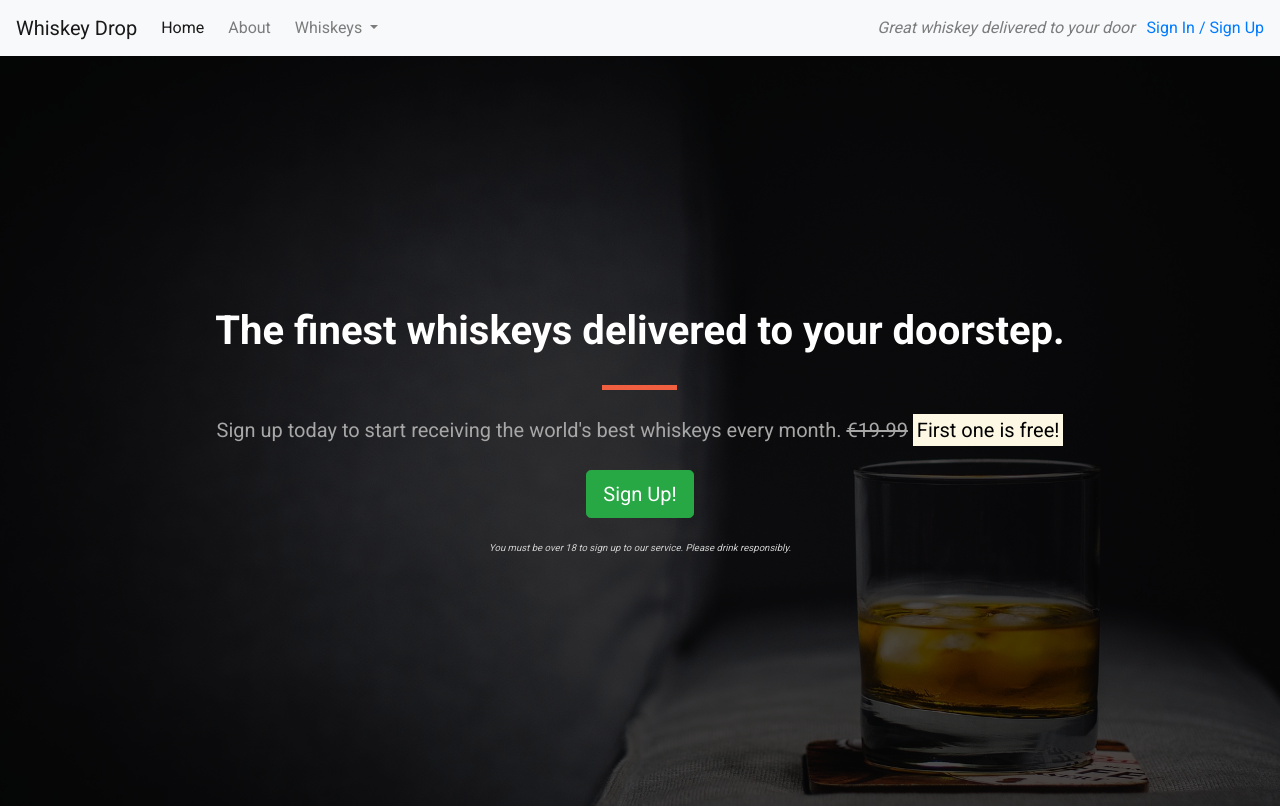
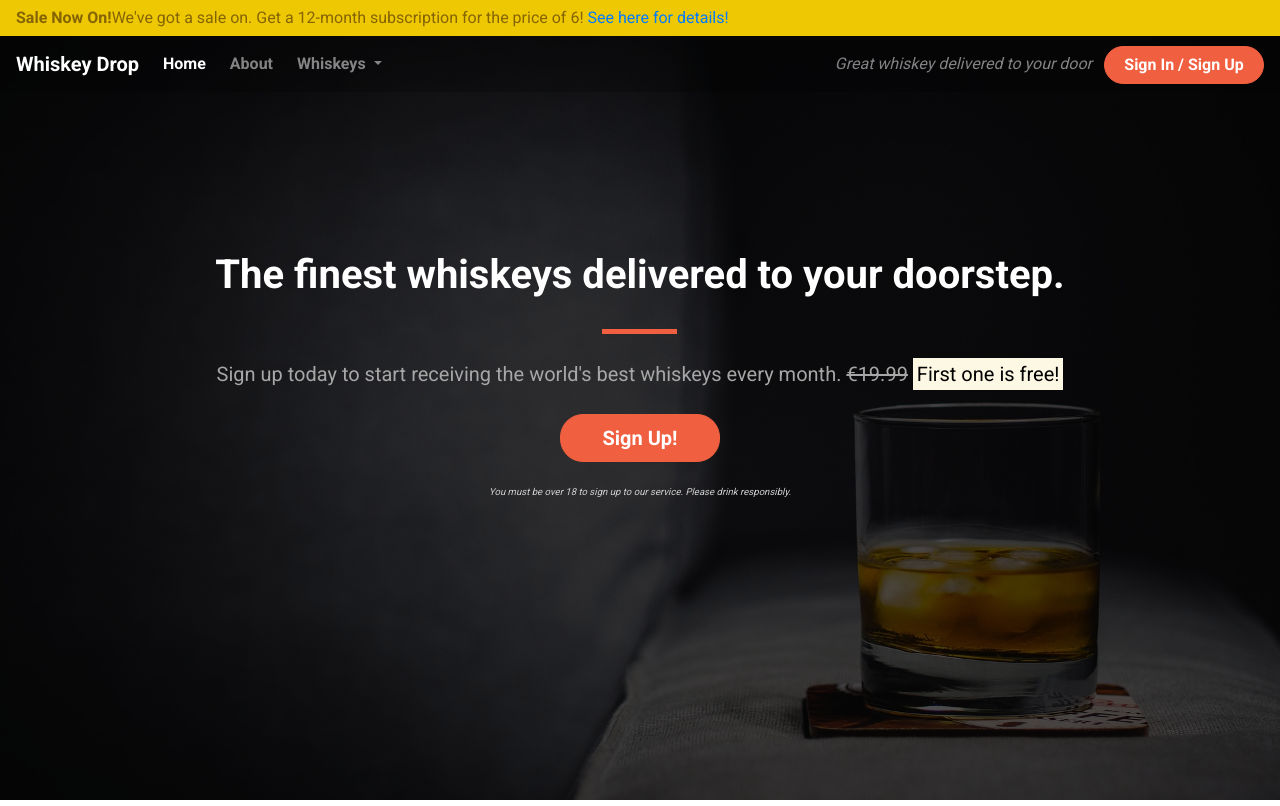
Before and after one commit to boblogdev/whiskeydrop, a plain HTML site: page index.html in a window 1280 px wide. Shown: the top 806 px of the page. Drawn offline with nearby package versions, Linux system fonts and the light colour scheme.

Commit message:
style: update navbar and sitewide alert style

```diff
--- a/assets/css/style.css
+++ b/assets/css/style.css
@@ -3,7 +3,16 @@ body {
 }
 
 .alert-container {
+    padding-left: 0;
+    padding-right: 0;
+}
 
+.site-wide-alert {
+    border-radius: 0;
+    margin-bottom: 0;
+    padding: 5px 15px;
+    background-color: #eec802;
+    border-color: #eec802;
 }
 
 .callout-container {
@@ -57,6 +66,35 @@ body {
 .block-divider--short {
     width: 35px;
 }
+
+/* Navbar */
+
+.navalert-container {
+    position: absolute;
+    top: 0;
+    left: 0;
+    padding-left: 0;
+    padding-right: 0;
+    z-index: 1;
+}
+
+.navbar {
+    margin-bottom: 0;
+    border: 0;
+    width: 100%;
+    background-color: rgba( 0,0,0, 0.25);
+}
+
+.navbar .navbar-toggler {
+    border: 0;
+}
+
+.navbar-brand {
+    font-weight: bold;
+}
+.navbar .navbar-nav a {
+    font-weight: bold;
+}
 /* Jumbotron */
 
 .jumbotron {
--- a/index.html
+++ b/index.html
@@ -6,18 +6,30 @@
   <meta name="viewport" content="width=device-width, initial-scale=1.0">
   <title>Whiskey Drop | Taste a new whiskey every month</title>
   <link rel="stylesheet" href="https://maxcdn.bootstrapcdn.com/bootstrap/4.1.3/css/bootstrap.min.css">
-    <link rel="stylesheet" href="https://use.fontawesome.com/releases/v5.6.1/css/all.css" integrity="sha384-gfdkjb5BdAXd+lj+gudLWI+BXq4IuLW5IT+brZEZsLFm++aCMlF1V92rMkPaX4PP" crossorigin="anonymous">
+  <link rel="stylesheet" href="https://use.fontawesome.com/releases/v5.6.1/css/all.css"
+    integrity="sha384-gfdkjb5BdAXd+lj+gudLWI+BXq4IuLW5IT+brZEZsLFm++aCMlF1V92rMkPaX4PP" crossorigin="anonymous">
   <link href="https://fonts.googleapis.com/css?family=Roboto:400,700" rel="stylesheet">
   <link rel="stylesheet" href="assets/css/style.css" type="text/css" />
 </head>
 
 <body>
   <!--Nav-->
-    <nav class="navbar navbar-light navbar-expand-sm bg-light">
+  <div class="container-fluid navalert-container">
+    <div class="container-fluid alert-container">
+      <div class="row d-none d-sm-block">
+        <div class="col-12">
+          <div class="site-wide-alert alert alert-warning">
+            <strong>Sale Now On!</strong>We've got a sale on. Get a 12-month subscription for the price of 6! <a href="">See here for details!</a>
+          </div>
+        </div>
+      </div>
+    </div>
+    <nav class="navbar navbar-dark navbar-expand-sm">
       <a href="/" class="navbar-brand">
         Whiskey Drop</a>
 
-        <button class="navbar-toggler ml-auto" type="button" data-toggle="collapse" data-target="#navbarNavDropdown" aria-controls="navbarNavDropdown" aria-expanded="false" aria-label="Toggle navigation">
+      <button class="navbar-toggler ml-auto" type="button" data-toggle="collapse" data-target="#navbarNavDropdown"
+        aria-controls="navbarNavDropdown" aria-expanded="false" aria-label="Toggle navigation">
         <span class="navbar-toggler-icon"></span></button>
 
       <div class="collapse navbar-collapse" id="navbarNavDropdown">
@@ -25,7 +37,8 @@
           <li class="active nav-item mr-2"><a class="nav-link" href="/">Home</a></li>
           <li class="nav-item mr-2"><a class="nav-link" href="">About</a></li>
           <li class="nav-item dropdown">
-                    <a class="nav-link dropdown-toggle" href="#" id="navbarDropdownMenuLink" role="button" data-toggle="dropdown" aria-haspopup="true" aria-expanded="false">
+            <a class="nav-link dropdown-toggle" href="#" id="navbarDropdownMenuLink" role="button"
+              data-toggle="dropdown" aria-haspopup="true" aria-expanded="false">
               Whiskeys
             </a>
             <div class="dropdown-menu" aria-labelledby="navbarDropdownMenuLink">
@@ -41,19 +54,12 @@
       </div>
       <div class="d-none d-md-block">
         <p class="navbar-text my-auto mr-2"><i>Great whiskey delivered to your door</i></p>
-            <a href="/login">Sign In / Sign Up</a>
+        <a href="/login" class="btn btn-cta btn--red">Sign In / Sign Up</a>
       </div>
       <!--</div>-->
     </nav>
-    <!--<div class="container alert-container">-->
-    <!--    <div class="row d-none d-sm-block">-->
-    <!--        <div class="col-12">-->
-    <!--            <div class="alert alert-warning">-->
-    <!--                <strong>Sale Now On!</strong> We've got a sale on. Get a 12 month subscription for the price of 6! <a href="">See here for more details</a>-->
-    <!--            </div>-->
-    <!--        </div>-->
-    <!--    </div>-->
-    <!--</div>-->
+  </div>
+
   <div class="container-fluid callout-container">
     <!-- Callout -->
     <div class="opaque-overlay">&nbsp;</div>
@@ -66,8 +72,9 @@
             <s class="d-none d-sm-inline">€19.99</s>
             <span class="d-inline d-sm-none"><br></span>
             <strong><mark>First one is free!</mark></strong></p>
-                    <p><button class="btn btn-lg btn-success" data-toggle="modal" data-target="#signUpModal">Sign Up!</button></p>
-                    <p class="text-muted"><small>You must be over 18 to sign up to our service. Please drink responsibly.</small></p>
+          <p><button class="btn btn-lg btn-cta btn--red" data-toggle="modal" data-target="#signUpModal">Sign Up!</button></p>
+          <p class="text-muted"><small>You must be over 18 to sign up to our service. Please drink responsibly.</small>
+          </p>
         </section>
       </div>
     </div>
@@ -127,22 +134,29 @@
       <div class="row">
         <div class="col-12 col-md-6 col-lg-4">
           <div class="feature">
-                        <h3><i class="fas fa-gift d-none d-sm-inline"></i> Feature 1 <span class="badge badge-success">New!</span></h3>
-                        <p>Lorem ipsum dolor sit amet, consectetur adipiscing elit, sed do eiusmod tempor incididunt ut labore et dolore magna aliqua. Ut enim ad minim veniam, quis nostrud exercitation ullamco laboris nisi ut aliquip ex ea commodo consequat.</p>
+            <h3><i class="fas fa-gift d-none d-sm-inline"></i> Feature 1 <span class="badge badge-success">New!</span>
+            </h3>
+            <p>Lorem ipsum dolor sit amet, consectetur adipiscing elit, sed do eiusmod tempor incididunt ut labore et
+              dolore magna aliqua. Ut enim ad minim veniam, quis nostrud exercitation ullamco laboris nisi ut aliquip ex
+              ea commodo consequat.</p>
             <p><a class="btn btn-sm btn-light" href="">Read More</a></p>
           </div>
         </div>
         <div class="col-12 col-md-6 col-lg-4">
           <div class="feature">
             <h3><i class="fas fa-credit-card d-none d-sm-inline"></i> Feature 2</h3>
-                        <p>Lorem ipsum dolor sit amet, consectetur adipiscing elit, sed do eiusmod tempor incididunt ut labore et dolore magna aliqua. Ut enim ad minim veniam, quis nostrud exercitation ullamco laboris nisi ut aliquip ex ea commodo consequat.</p>
+            <p>Lorem ipsum dolor sit amet, consectetur adipiscing elit, sed do eiusmod tempor incididunt ut labore et
+              dolore magna aliqua. Ut enim ad minim veniam, quis nostrud exercitation ullamco laboris nisi ut aliquip ex
+              ea commodo consequat.</p>
             <p><a class="btn btn-sm btn-light" href="">Read More</a></p>
           </div>
         </div>
         <div class="col-12 d-md-none d-lg-block col-lg-4">
           <div class="feature">
             <h3><i class="fas fa-times-circle d-none d-sm-inline"></i> Feature 3</h3>
-                        <p>Lorem ipsum dolor sit amet, consectetur adipiscing elit, sed do eiusmod tempor incididunt ut labore et dolore magna aliqua. Ut enim ad minim veniam, quis nostrud exercitation ullamco laboris nisi ut aliquip ex ea commodo consequat.</p>
+            <p>Lorem ipsum dolor sit amet, consectetur adipiscing elit, sed do eiusmod tempor incididunt ut labore et
+              dolore magna aliqua. Ut enim ad minim veniam, quis nostrud exercitation ullamco laboris nisi ut aliquip ex
+              ea commodo consequat.</p>
             <p><a class="btn btn-sm btn-light" href="">Read More</a></p>
           </div>
         </div>
@@ -213,7 +227,8 @@
           <form>
             <div class="form-group">
               <label for="exampleInputEmail1">Email address</label>
-                            <input type="email" class="form-control" id="exampleInputEmail1" aria-describedby="emailHelp" placeholder="Enter email">
+              <input type="email" class="form-control" id="exampleInputEmail1" aria-describedby="emailHelp"
+                placeholder="Enter email">
               <small id="emailHelp" class="form-text text-muted">We'll never share your email with anyone else.</small>
             </div>
             <div class="form-group">
@@ -231,9 +246,15 @@
     </div>
   </div>
 
-    <script src="https://code.jquery.com/jquery-3.3.1.slim.min.js" integrity="sha384-q8i/X+965DzO0rT7abK41JStQIAqVgRVzpbzo5smXKp4YfRvH+8abtTE1Pi6jizo" crossorigin="anonymous"></script>
-    <script src="https://cdnjs.cloudflare.com/ajax/libs/popper.js/1.14.3/umd/popper.min.js" integrity="sha384-ZMP7rVo3mIykV+2+9J3UJ46jBk0WLaUAdn689aCwoqbBJiSnjAK/l8WvCWPIPm49" crossorigin="anonymous"></script>
-    <script src="https://stackpath.bootstrapcdn.com/bootstrap/4.1.3/js/bootstrap.min.js" integrity="sha384-ChfqqxuZUCnJSK3+MXmPNIyE6ZbWh2IMqE241rYiqJxyMiZ6OW/JmZQ5stwEULTy" crossorigin="anonymous"></script>
+  <script src="https://code.jquery.com/jquery-3.3.1.slim.min.js"
+    integrity="sha384-q8i/X+965DzO0rT7abK41JStQIAqVgRVzpbzo5smXKp4YfRvH+8abtTE1Pi6jizo" crossorigin="anonymous">
+  </script>
+  <script src="https://cdnjs.cloudflare.com/ajax/libs/popper.js/1.14.3/umd/popper.min.js"
+    integrity="sha384-ZMP7rVo3mIykV+2+9J3UJ46jBk0WLaUAdn689aCwoqbBJiSnjAK/l8WvCWPIPm49" crossorigin="anonymous">
+  </script>
+  <script src="https://stackpath.bootstrapcdn.com/bootstrap/4.1.3/js/bootstrap.min.js"
+    integrity="sha384-ChfqqxuZUCnJSK3+MXmPNIyE6ZbWh2IMqE241rYiqJxyMiZ6OW/JmZQ5stwEULTy" crossorigin="anonymous">
+  </script>
 </body>
 
 </html>
```
Lines whose indentation alone changed are shown as unchanged.
